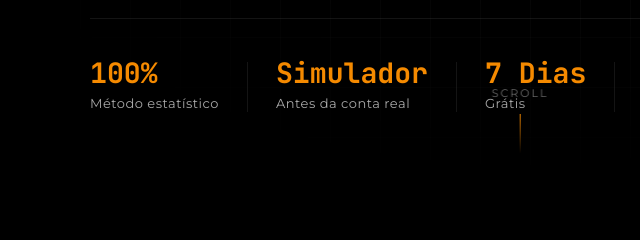
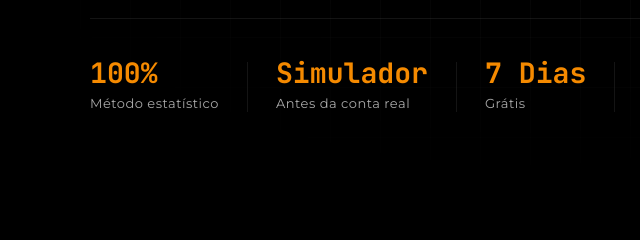
Before and after one commit to marcio351/gammaquant-institucional, a plain HTML site: page index.html in a window 1280 px wide. Shown: the part 713-953 px from the top of the page, 120-760 px from the left. Drawn offline with Linux system fonts and the light colour scheme.

Commit message:
fix: remove indicador SCROLL do hero

```diff
--- a/index.html
+++ b/index.html
@@ -99,10 +99,6 @@
                     </div>
                 </div>
             </div>
-        </div>
-        <div class="hero-scroll">
-            <span>SCROLL</span>
-            <div class="scroll-line"></div>
         </div>
     </section>
 
```
